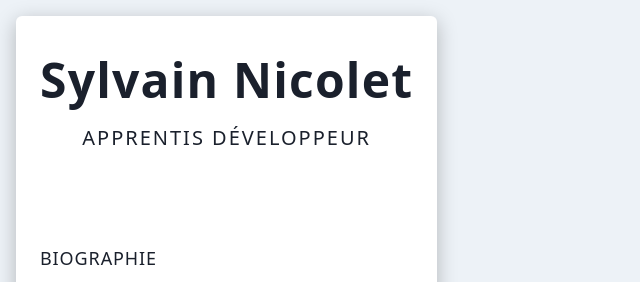
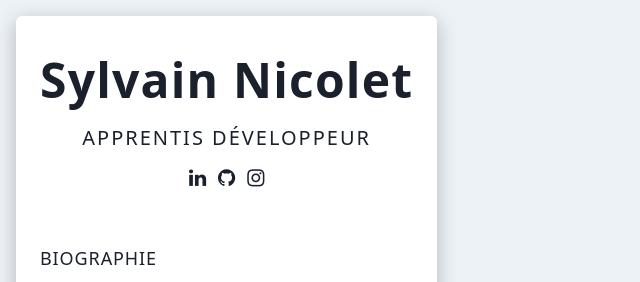
Before and after one commit to sylvainnicolet/cv-app, a Nuxt app: page / in a window 1280 px wide. Shown: the top 282 px of the page, without its empty margins (0-640 px from the left). Built offline with nearby package versions, Linux system fonts and the light colour scheme.

Commit message:
🌐 Implement Social Networks Icons

```diff
--- a/assets/custom.scss
+++ b/assets/custom.scss
@@ -1,3 +1,5 @@
 /* Import custom css */
 @import "card";
 @import "typography";
+
+@import 'https://cdnjs.cloudflare.com/ajax/libs/font-awesome/4.7.0/css/font-awesome.min.css';
--- a/components/navigation.vue
+++ b/components/navigation.vue
@@ -3,9 +3,14 @@
     <div class="navigation__header">
       <h1>Sylvain Nicolet</h1>
       <h2>Apprentis développeur</h2>
+      <ul class="social_networks">
+        <li><a href="https://www.linkedin.com/in/sylvainnicolet/" target="_blank" class="fa fa-linkedin"></a></li>
+        <li><a href="https://github.com/sylvainnicolet" target="_blank" class="fa fa-github"></a></li>
+        <li><a href="https://www.instagram.com/hescsen_photography/" target="_blank" class="fa fa-instagram"></a></li>
+      </ul>
     </div>
 
-    <ul>
+    <ul class="menu">
       <li><NuxtLink to="/biography">Biographie</NuxtLink></li>
       <li><NuxtLink to="/experiences">Expériences</NuxtLink></li>
       <li><NuxtLink to="/formations">Formations</NuxtLink></li>
@@ -21,7 +26,7 @@
   /* Navigation Header */
   .navigation__header {
     @apply flex flex-col items-center whitespace-nowrap;
-    @apply px-6 pt-10 pb-20;
+    @apply px-6 pt-10 pb-10;
   }
 
   /* Titles */
@@ -33,8 +38,18 @@
     @apply text-xl uppercase font-light tracking-widest;
   }
 
-  /* Items */
-  ul {
+  /* Social Networks */
+  .social_networks {
+    @apply flex justify-center;
+    @apply mt-3 space-x-3;
+
+    .fa {
+      @apply text-xl;
+    }
+  }
+
+  /* Menu */
+  .menu {
     @apply flex flex-col;
 
     li {
```
Also changed, not shown: 1 other file (tests, documents, lock files or other folders).
